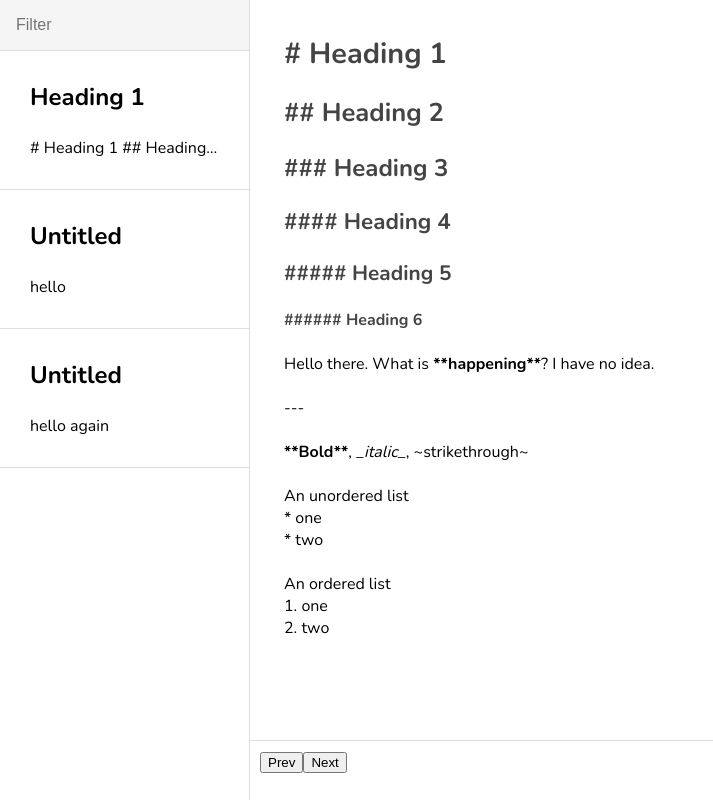
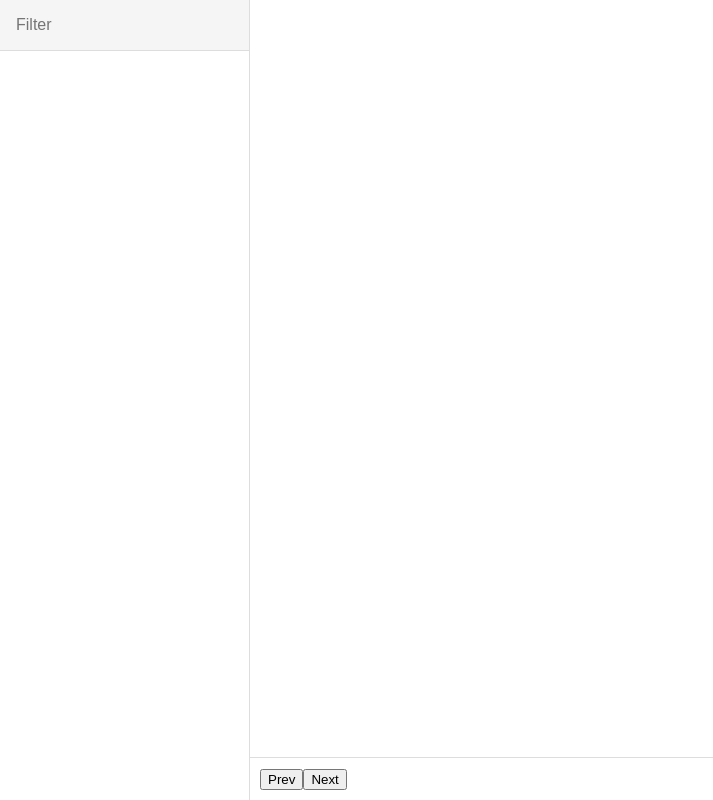
Before and after one commit to stevenocchipinti/markdownish, a React (Create React App) app: page / in a window 1280 px wide. Shown: the whole page, without its empty margins (0-713 px from the left). Built offline with nearby package versions, Linux system fonts and the light colour scheme.

Commit message:
Save to localStorage!
Instead of using hard coded sample data

```diff
--- a/src/App.js
+++ b/src/App.js
@@ -1,7 +1,6 @@
 import React, { Component } from "react"
 import styled, { createGlobalStyle } from "styled-components"
 import Editor from "./Editor"
-import notes from "./data"
 
 const GlobalStyle = createGlobalStyle`
   *, ::after, ::before {
@@ -67,12 +66,51 @@ const findH1 = str => {
   return (title && title.replace(/# /, "")) || "Untitled"
 }
 
+const summary = str => {
+  const [firstLine, ...otherLines] = str.split("\n")
+  return firstLine.match(/^# /) ? otherLines : str
+}
+
+const nullNote = { data: "" }
+
 class App extends Component {
   constructor(props) {
     super(props)
     this.state = {
-      note: notes.notes[0]
+      notes: [nullNote],
+      selectedNoteIndex: 0
     }
+  }
+
+  componentDidMount() {
+    const notesJSON = localStorage.getItem("notes")
+    const notes = notesJSON ? JSON.parse(notesJSON) : []
+    const selectedNoteIndex = 0
+    this.setState({ notes, selectedNoteIndex })
+  }
+
+  componentDidUpdate(prevProps, prevState) {
+    if (
+      prevState.notes[prevState.selectedNoteIndex].data !==
+        this.selectedNote().data &&
+      this.selectedNote().data
+    ) {
+      localStorage.setItem("notes", JSON.stringify(this.state.notes))
+    }
+  }
+
+  selectedNote() {
+    return this.state.notes[this.state.selectedNoteIndex] || nullNote
+  }
+
+  updateSelectedNote({ data }) {
+    this.setState(({ notes, selectedNoteIndex }) => ({
+      notes: [
+        ...notes.slice(0, selectedNoteIndex),
+        { data },
+        ...notes.slice(selectedNoteIndex + 1)
+      ]
+    }))
   }
 
   render() {
@@ -82,19 +120,19 @@ class App extends Component {
         {/* <Sidebar /> */}
         <NoteList>
           <SearchBar placeholder="Filter" />
-          {notes.notes.map((note, index) => (
+          {this.state.notes.map((note, index) => (
             <Item
-              onClick={e => this.setState({ note })}
+              onClick={e => this.setState({ selectedNoteIndex: index })}
               key={index}
               heading={findH1(note.data)}
             >
-              {note.data}
+              {summary(note.data)}
             </Item>
           ))}
         </NoteList>
         <Editor
-          onChange={d => this.setState({ note: d })}
-          data={this.state.note.data}
+          onChange={data => this.updateSelectedNote(data)}
+          data={this.selectedNote().data}
         />
       </Layout>
     )
--- a/src/Editor/index.js
+++ b/src/Editor/index.js
@@ -18,7 +18,7 @@ const GlobalStyle = createGlobalStyle`
     font-family: Nunito, Arial, monospace;
     font-size: 16px;
     padding: 30px;
-    height: calc(100vh - 60px);
+    height: 100%;
   }
 `
 
@@ -43,12 +43,12 @@ class Editor extends Component {
   preserveCursor(action) {
     const cursor = this.codeMirror.doc.getCursor()
 
-    console.log("BEFORE")
-    const length = this.codeMirror.doc.getLine(cursor.line).length
-    const lastCharOfLine = length === cursor.ch
-    console.log("line length", length)
-    console.log("last char", lastCharOfLine)
-    console.log("cursor", cursor)
+    // console.log("BEFORE")
+    // const length = this.codeMirror.doc.getLine(cursor.line).length
+    // const lastCharOfLine = length === cursor.ch
+    // console.log("line length", length)
+    // console.log("last char", lastCharOfLine)
+    // console.log("cursor", cursor)
 
     action()
 
--- a/src/data.js
+++ b/src/data.js
@@ -1,7 +1,6 @@
 const data = {
   notes: [
     {
-      title: "Sample",
       data:
         "# Heading 1\n\n" +
         "## Heading 2\n\n" +
@@ -16,11 +15,9 @@ const data = {
         "An ordered list\n1. one\n2. two"
     },
     {
-      title: "Note 1",
       data: "hello"
     },
     {
-      title: "Note 2",
       data: "hello again"
     }
   ]
```
